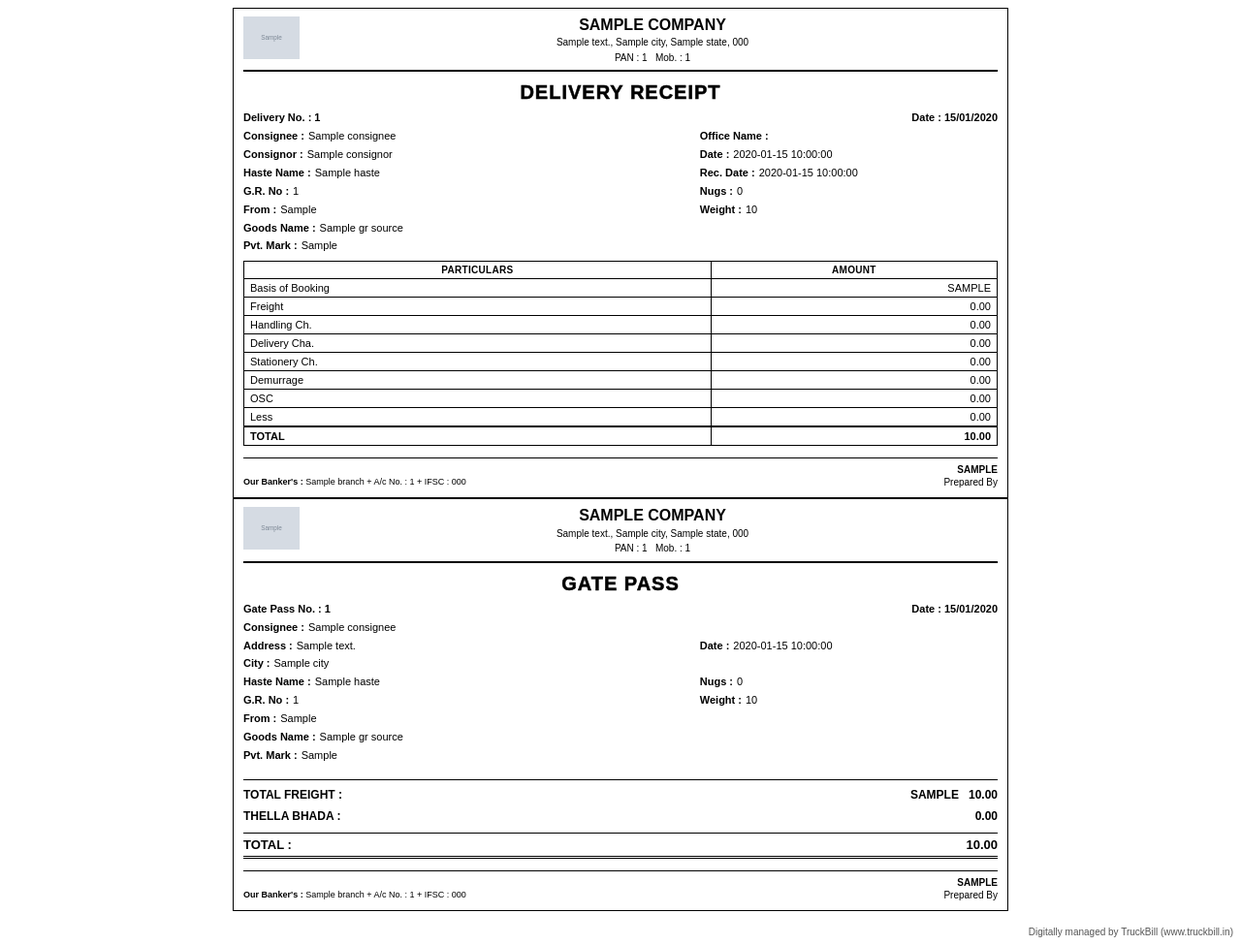
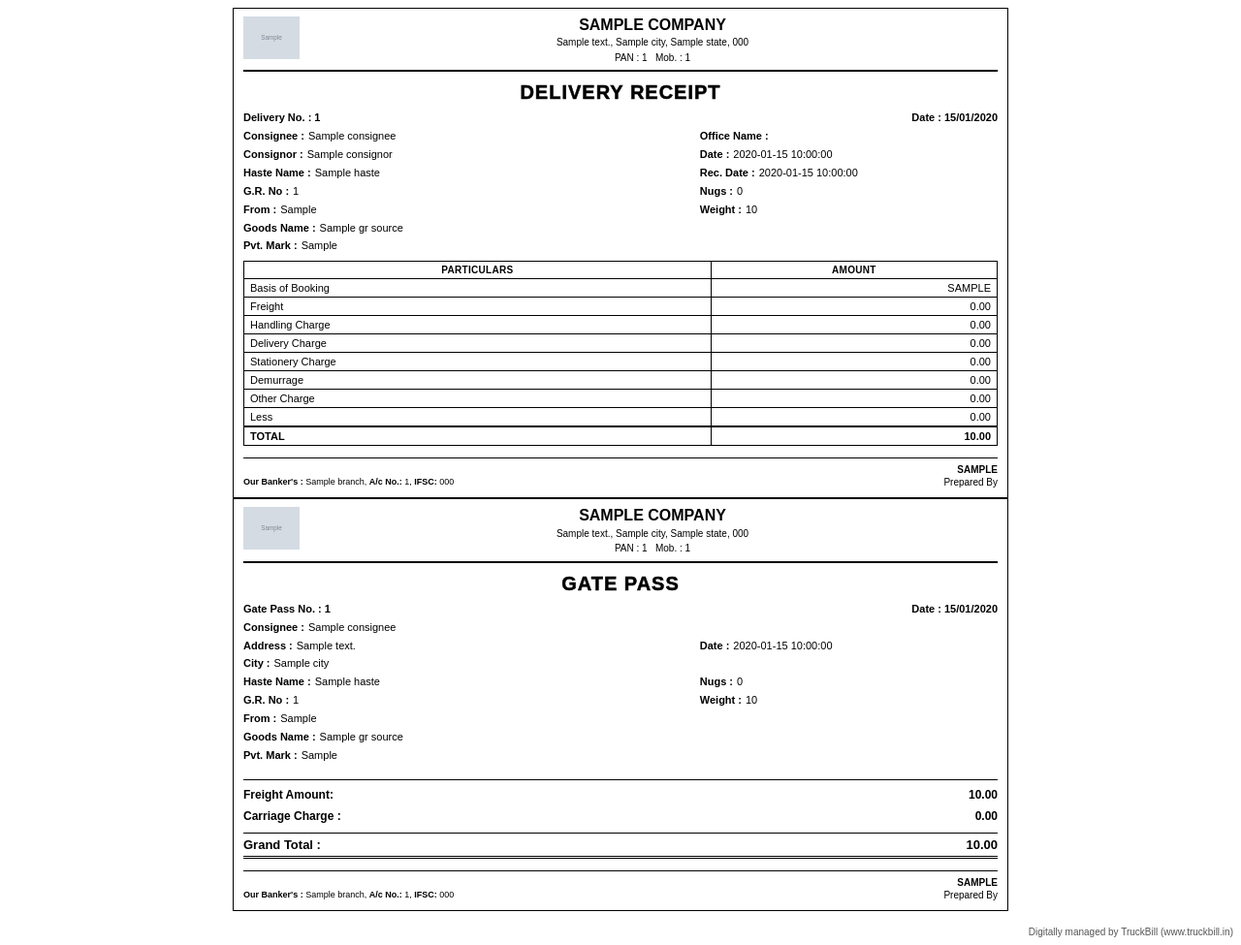
Before and after one commit to taldartech/truckbill_partload, a Laravel app: template resources/views/prints/delivery_receipt.blade.php in a window 1280 px wide. Shown: the whole page at 97% size. Run offline with Laravel 12, Linux system fonts and the light colour scheme; the template is opened without the code that fills it: most values are stand-ins (such as "Sample title", 1, 10 or a date in 2020); grey boxes marked "Sample" are stand-in pictures.

Commit message:
Refactor Delivery Receipt layout for improved clarity and presentation
- Updated labels for various charges in the delivery receipt to enhance readability.
- Changed the formatting of bank details to use strong tags for better emphasis.
- Adjusted total amounts and labels for consistency and clarity in the receipt layout.

```diff
--- a/resources/views/prints/delivery_receipt.blade.php
+++ b/resources/views/prints/delivery_receipt.blade.php
@@ -215,9 +215,9 @@
     $ifsc = $branch?->ifsc_code ?: ($company?->ifsc_code ?? '');
     $bankers = collect([
         $bankName ? $bankName : null,
-        $accountNo ? 'A/c No. : '.$accountNo : null,
-        $ifsc ? 'IFSC : '.$ifsc : null,
-    ])->filter()->implode(' + ');
+        $accountNo ? '<strong>A/c No.:</strong> '.$accountNo : null,
+        $ifsc ? '<strong>IFSC:</strong> '.$ifsc : null,
+    ])->filter()->implode(', ');
 
     $receiptDate = $receipt->date ? date('d/m/Y', strtotime((string) $receipt->date)) : '—';
     $consignee = $receipt->consignee;
@@ -323,15 +323,15 @@
                         <td class="amt">{{ $fmt($receipt->freight) }}</td>
                     </tr>
                     <tr>
-                        <td>Handling Ch.</td>
+                        <td>Handling Charge</td>
                         <td class="amt">{{ $fmt($receipt->handling_charge) }}</td>
                     </tr>
                     <tr>
-                        <td>Delivery Cha.</td>
+                        <td>Delivery Charge</td>
                         <td class="amt">{{ $fmt($receipt->delivery_charge) }}</td>
                     </tr>
                     <tr>
-                        <td>Stationery Ch.</td>
+                        <td>Stationery Charge</td>
                         <td class="amt">{{ $fmt($receipt->stationery_charge) }}</td>
                     </tr>
                     <tr>
@@ -339,7 +339,7 @@
                         <td class="amt">{{ $fmt($receipt->demurrage) }}</td>
                     </tr>
                     <tr>
-                        <td>OSC</td>
+                        <td>Other Charge</td>
                         <td class="amt">{{ $fmt($receipt->other_charge) }}</td>
                     </tr>
                     <tr>
@@ -365,7 +365,7 @@
         <div class="panel-footer">
             <div class="bankers">
                 @if ($bankers)
-                    <strong>Our Banker's :</strong> {{ $bankers }}
+                    <strong>Our Banker's :</strong> {!! $bankers !!}
                 @endif
             </div>
             <div class="prepared">
@@ -433,16 +433,16 @@
 
             <div class="gate-totals">
                 <div class="line">
-                    <span>TOTAL FREIGHT :</span>
-                    <span>{{ strtoupper((string) $receipt->mode_of_payment) }} &nbsp; {{ $fmt($freightTotal) }}</span>
+                    <span>Freight Amount:</span>
+                    <span>{{ $fmt($freightTotal) }}</span>
                 </div>
                 <div class="line">
-                    <span>THELLA BHADA :</span>
-                    <span>{{ $fmt($thella) }}</span>
+                    <span>Carriage Charge :</span>
+                    <span>{{ $fmt($receipt->carriage_charge) }}</span>
                 </div>
                 <div class="sum">
-                    <span>TOTAL :</span>
-                    <span>{{ $fmt($grandTotal) }}</span>
+                    <span>Grand Total :</span>
+                    <span>{{ $fmt($receipt->final_amount) }}</span>
                 </div>
             </div>
         </div>
@@ -450,7 +450,7 @@
         <div class="panel-footer">
             <div class="bankers">
                 @if ($bankers)
-                    <strong>Our Banker's :</strong> {{ $bankers }}
+                    <strong>Our Banker's :</strong> {!! $bankers !!}
                 @endif
             </div>
             <div class="prepared">
```
